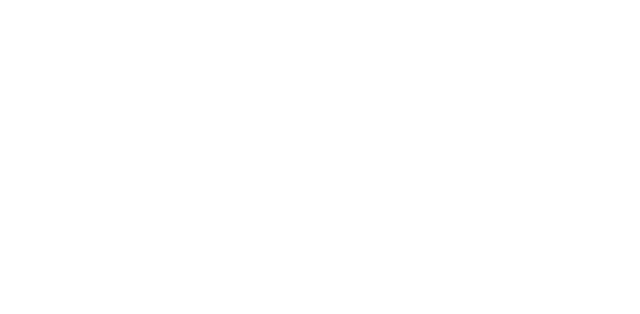
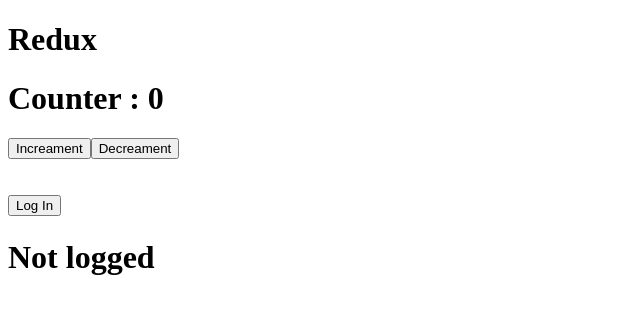
Before and after one commit to Priyajha7585/react-redux-tutorial, a React (Create React App) app: page / in a window 1280 px wide. Shown: the top 314 px of the page, without its empty margins (0-640 px from the left). Built offline with nearby package versions, Linux system fonts and the light colour scheme.

Commit message:
Updated project

```diff
--- a/src/App.js
+++ b/src/App.js
@@ -1,7 +1,49 @@
+import {useSelector, useDispatch} from 'react-redux';
+import { increament, decreament } from './actions/counter';
+import { islogged, notlogged } from './actions/logged';
+
+// Action :- Like increament or decreament
+// const increament = () => {
+//   return {
+//     type : 'INCREAMENT'
+//   }
+// }
+
+//Reducer :- Check which action in performing and modify and update the store
+// const counter = (state=0, action) => {
+//   switch(action.type)
+//   {
+//     case 'INCREAMENT' :
+//       return state + 1;
+//     case 'DECREAMENT' :
+//       return state - 1;
+//     default :
+//       return state;
+//   }
+// }
+
+// Store :- Globalised state
+// let Store = createStore(counter);
+// Store.subscribe(()=>console.log(Store.getState()))
+
+// Dispatch :- Execute actions
+// Store.dispatch(increament())
 
 function App() {
+  const dispatch = useDispatch()
+  const counter = useSelector(state => state.counterReducer)
+  let newValue = 50;
+  const isLogged = useSelector(state => state.isloggedReducer)
   return (
     <div className="App">
+      <h1>Redux</h1>
+      <h1>Counter : {counter}</h1>
+      {/* call action in dispatch */}
+      <button onClick={()=>dispatch(increament(newValue))}>Increament</button>
+      <button onClick={()=>dispatch(decreament())}>Decreament</button>
+      <h1>{isLogged==false? <button onClick={()=>dispatch(islogged())}>Log In</button> : <button onClick={()=>dispatch(notlogged())}>Log Out</button>}</h1>
+
+      <h1>{isLogged==true? "Is logged" : "Not logged"}</h1>
 
     </div>
   );
--- /dev/null
+++ b/src/actions/counter.js
@@ -0,0 +1,12 @@
+export const increament = (newValue) => {
+    return{
+        type: 'INCREAMENT',
+        payload: newValue
+    }
+}
+
+export const decreament = () => {
+    return{
+        type: 'DECREAMENT'
+    }
+}
--- /dev/null
+++ b/src/actions/logged.js
@@ -0,0 +1,11 @@
+export const islogged = () => {
+    return {
+        type: 'IS_LOGGED'
+    }
+}
+
+export const notlogged = () => {
+    return {
+        type: 'NOT_LOGGED'
+    }
+}
--- a/src/index.js
+++ b/src/index.js
@@ -1,10 +1,17 @@
 import React from 'react';
 import ReactDOM from 'react-dom/client';
 import App from './App';
+import { createStore } from 'redux';
+import allReducers from './reducers';
+import { Provider } from 'react-redux';
+
+const store = createStore(allReducers, window.__REDUX_DEVTOOLS_EXTENSION__ && window.__REDUX_DEVTOOLS_EXTENSION__());
 
 const root = ReactDOM.createRoot(document.getElementById('root'));
 root.render(
   <React.StrictMode>
+  <Provider store={store}>
     <App />
+  </Provider>
   </React.StrictMode>
 );
--- /dev/null
+++ b/src/reducers/counterReducer.js
@@ -0,0 +1,13 @@
+const counterReducer = (state=0, action) => {
+    switch(action.type)
+    {
+        case 'INCREAMENT':
+            return state + action.payload;
+        case 'DECREAMENT':
+            return state - 1;
+        default:
+            return state;
+    }
+}
+
+export default counterReducer;
--- /dev/null
+++ b/src/reducers/index.js
@@ -0,0 +1,10 @@
+import counterReducer from "./counterReducer";
+import isloggedReducer from "./isloggedReducer";
+import {combineReducers} from 'redux';
+
+const allReducers = combineReducers({
+    counterReducer,
+    isloggedReducer
+})
+
+export default allReducers;
--- /dev/null
+++ b/src/reducers/isloggedReducer.js
@@ -0,0 +1,13 @@
+const isloggedReducer = (state=false, action) => {
+    switch(action.type)
+    {
+        case 'IS_LOGGED':
+            return state = true;
+        case 'NOT_LOGGED':
+            return state = false;
+        default:
+            return state;
+    }
+}
+
+export default isloggedReducer;
```
